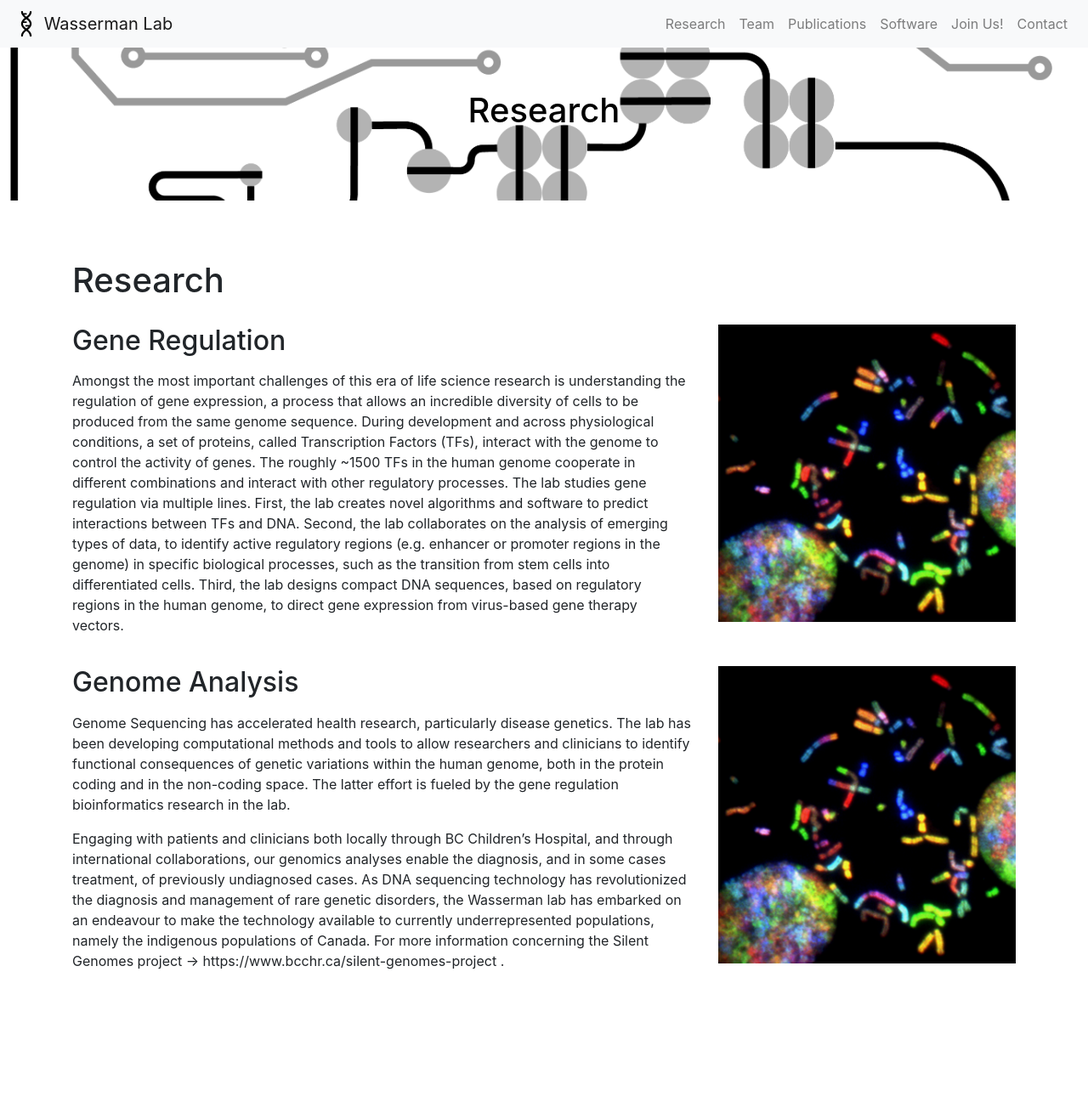
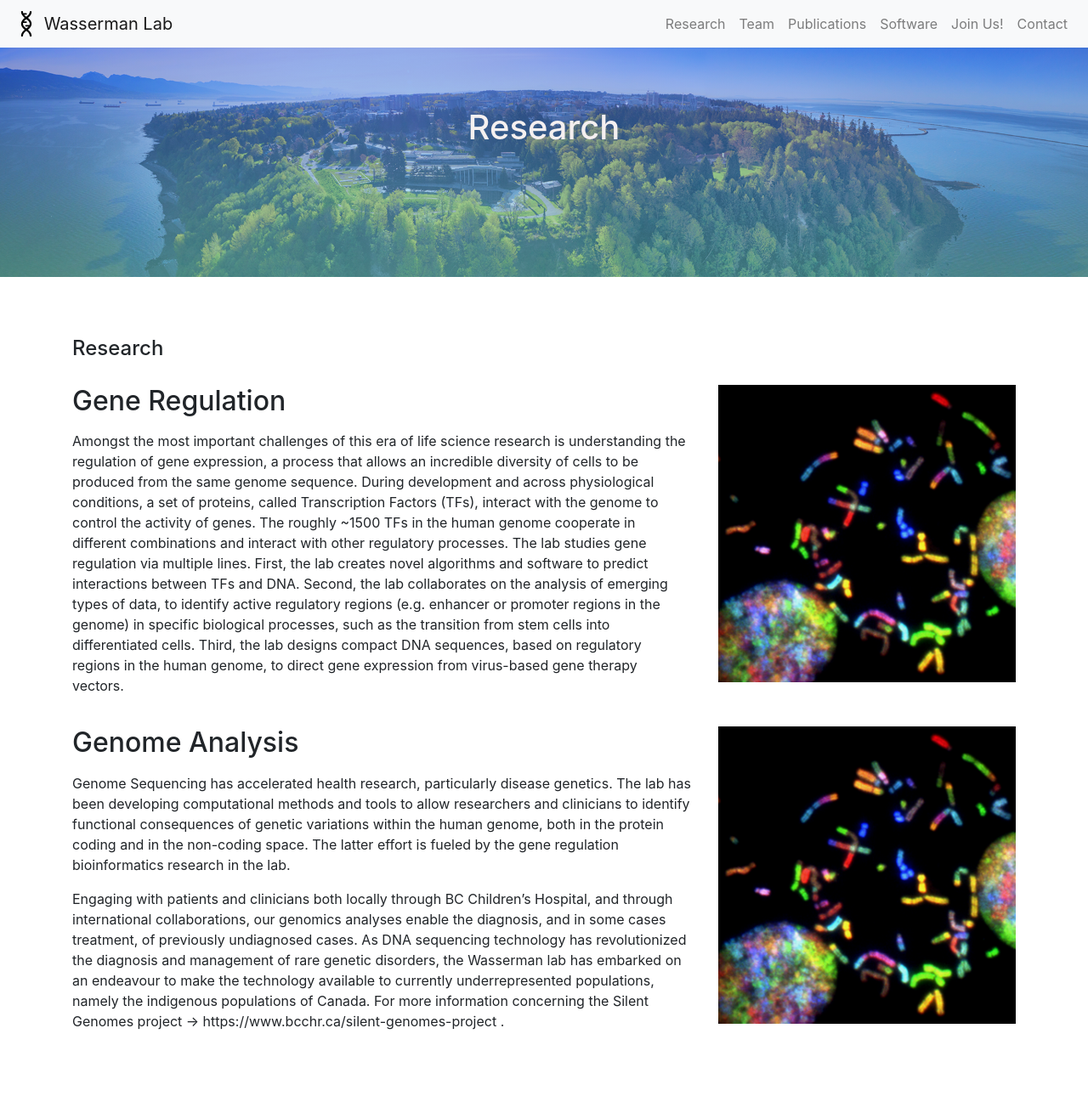
Before and after one commit to wassermanlab/wassermanlab.github.io, a Jekyll site: the page built from research.md, in a window 1280 px wide. Shown: the whole page at 85% size. Built offline with Jekyll 4.4.1, drawn with Linux system fonts in a browser that asks for light colours; nearby versions of some CDN libraries; before the commit the page ends 1219 px from its top, so only the background shows below that.

Commit message:
changed header

```diff
--- a/_layouts/research.html
+++ b/_layouts/research.html
@@ -13,7 +13,7 @@ layout: default
 
 <div class="padding-fix">
   <div class="container">
-        <h1>Research</h1>
+        <h4>Research</h4>
         {% for r in site.research_sums %}
         <div class=row style="padding-top: 20px;">
           <div class="col-sm">
--- a/_layouts/team2.html
+++ b/_layouts/team2.html
@@ -5,6 +5,7 @@ layout: default
 <div class="team padding-fix">
     <div class="container">
       <h1>Team</h1>
+
       <!-- row 1 -->
       <div class="row" style="padding-top: 15px;">
       {% for team_member in site.team_members limit: 5 offset: 0 %}
@@ -21,6 +22,7 @@ layout: default
       </div>
       {% endfor %}
       </div>
+
       <!-- row 2 -->
       <div class="row" style="padding-top: 15px;">
         {% for team_member in site.team_members limit: 5 offset: 5 %}
@@ -37,6 +39,7 @@ layout: default
         </div>
         {% endfor %}
         </div>
+
       <!-- row 3 -->
       <div class="row" style="padding-top: 15px;">
         {% for team_member in site.team_members limit: 5 offset: 10 %}
--- a/assets/css/custom_css.css
+++ b/assets/css/custom_css.css
@@ -53,20 +53,20 @@ html {
 
 /* SUBPAGE HEADER STYLE HERE */
  .header {
-  padding-top: 50px;
+  padding-top: 70px;
   text-align: center;
   vertical-align: middle;
+  height: 400px;
   background:
-/*linear-gradient(
-  rgba(0, 0, 250, 0.596),
+linear-gradient(
+  rgba(29, 82, 228, 0.473),
   rgba(125, 250, 250, 0.45)
-),*/
-url('/assets/img/lab_logo.png') center center;
+),
+url('/assets/img/index/UBC_campus_featurepic.jpg');
 background-repeat: no-repeat;
+background-position: center;
 background-attachment: fixed;
 background-size: cover;
-color:black !important;
-font-weight: bolder;
-font-size: 64px;
-height:20vh;
+color:rgb(245, 240, 240) !important;
+height:30vh;
 }
```
Also changed, not shown: _layouts/team.html (+13 -1 lines).
